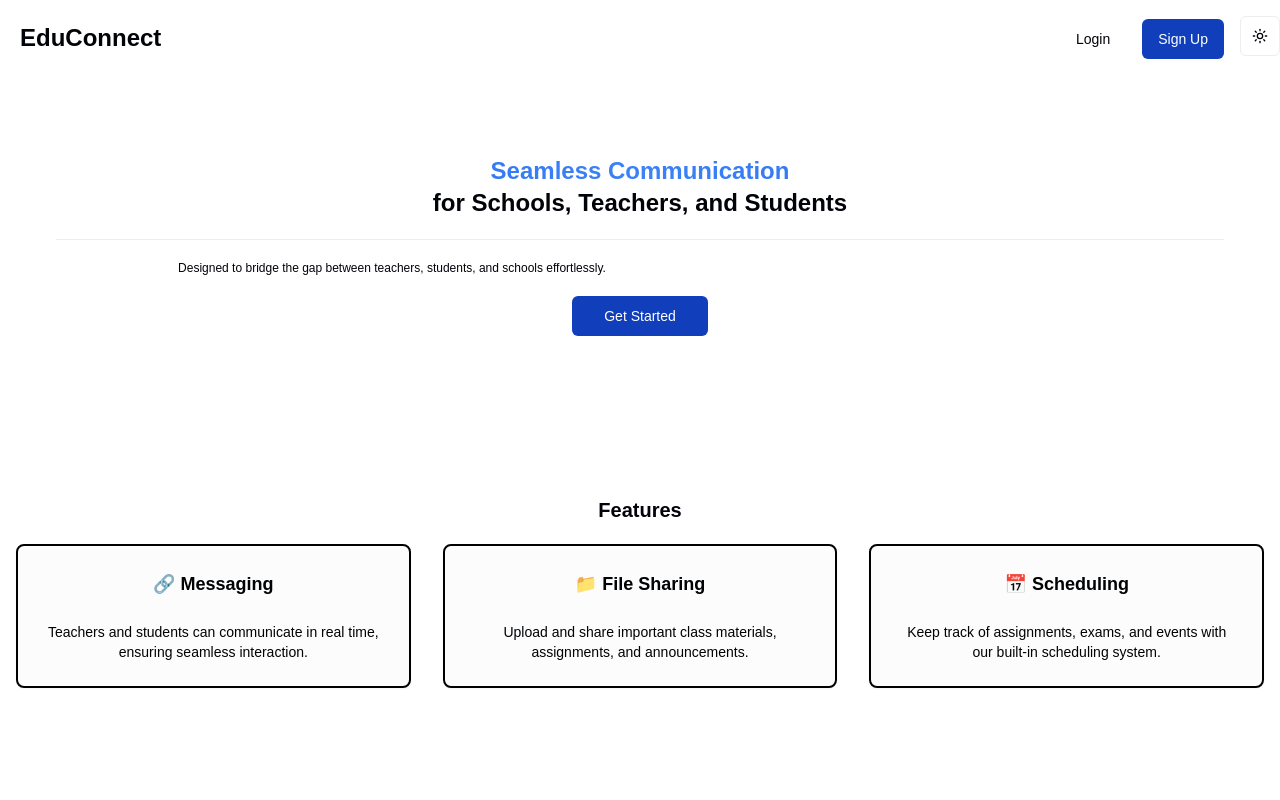
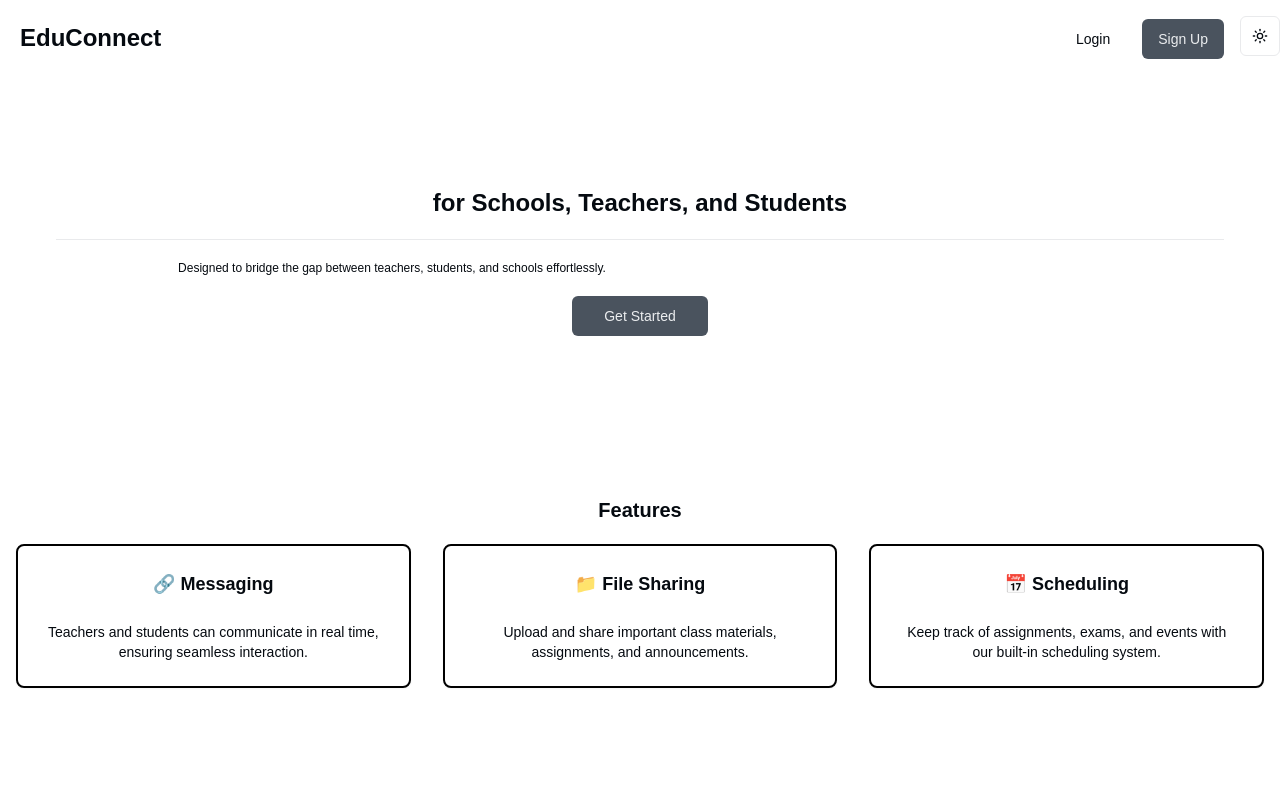
Before and after one commit to Kotsasmin/educonnect, a Next.js app: page / in a window 1280 px wide. Shown: the top 800 px of the page. Built offline with nearby package versions, Linux system fonts and the light colour scheme.

Commit message:
Sync Commit

```diff
--- a/app/(landing)/page.tsx
+++ b/app/(landing)/page.tsx
@@ -21,7 +21,7 @@ export default function LandingPage() {
     <div className="min-h-screen bg-gradient-to-r">
       <header className="container mx-auto py-4  ">
         <nav className="flex justify-between items-center">
-          <h1 className="text-lg font-bold ml-5 cursor-default dark:hover:text-gray-300 hover:text-gray-700 transition-all sm:text-2xl">
+          <h1 className="text-lg font-bold ml-5 cursor-default transition-all sm:text-2xl">
             EduConnect
           </h1>
 
@@ -60,7 +60,7 @@ export default function LandingPage() {
       <main className="container mx-auto px-4">
         <section className="text-center py-20">
           <h2 className="text-2xl font-bold mb-5">
-            <div className="bg-gradient-to-r to-danger bg-clip-text text-transparent from-blue-600 via-blue-500 to-blue-600 font-semibold">
+            <div className="bg-gradient-to-r to-danger bg-clip-text text-transparent  font-semibold">
               Seamless Communication
             </div>{" "}
             for Schools, Teachers, and Students
@@ -72,13 +72,13 @@ export default function LandingPage() {
             effortlessly.
           </p>
 
-          <Button className="px-8 py-4 text-sm hover:bg-blue-500 hover:text-white hover:px-9 transition-all">
+          <Button className="px-8 py-4 text-sm   hover:px-9 transition-all">
             Get Started
           </Button>
         </section>
 
         <section className="py-20">
-          <h1 className="text-center text-xl mb-5 font-semibold hover:text-blue-500 transition-all cursor-default">
+          <h1 className="text-center text-xl mb-5 font-semibold  transition-all cursor-default">
             Features
           </h1>
           <div className="grid grid-cols-1 md:grid-cols-3 gap-8">
@@ -126,7 +126,7 @@ export default function LandingPage() {
             Start using EduConnect to connect with your school community.
           </p>
           <div className="flex justify-center justify-items-center space-x-4">
-            <Button className="px-8 py-4 text-sm hover:bg-blue-500 hover:text-white hover:px-9 transition-all">
+            <Button className="px-8 py-4 text-sm  hover:px-9 transition-all">
               Get Started
             </Button>
           </div>
--- a/app/globals.css
+++ b/app/globals.css
@@ -4,6 +4,7 @@
 
 body {
   font-family: Arial, Helvetica, sans-serif;
+  margin: 0;
 }
 
 @layer utilities {
@@ -15,52 +16,50 @@ body {
 
 @layer base {
   :root {
-    --background: 224 49% 100%;
-    --foreground: 224 69% 2%;
-    --muted: 44 37% 91%;
-    --muted-foreground: 44 9% 33%;
-    --popover: 0 0% 99%;
-    --popover-foreground: 224 69% 1%;
-    --card: 0 0% 99%;
-    --card-foreground: 224 69% 1%;
-    --border: 224 3% 93%;
-    --input: 224 3% 93%;
-    --primary: 224 83% 40%;
-    --primary-foreground: 0 0% 100%;
-    --secondary: 44 83% 40%;
-    --secondary-foreground: 0 0% 0%;
-    --accent: 44 83% 40%;
-    --accent-foreground: 0 0% 0%;
-    --destructive: 10 100% 21%;
-    --destructive-foreground: 10 100% 81%;
-    --ring: 224 83% 40%;
+    --background: 212 47% 100%;
+    --foreground: 212 55% 4%;
+    --muted: 182 31% 86%;
+    --muted-foreground: 182 8% 37%;
+    --popover: 212 47% 100%;
+    --popover-foreground: 212 55% 4%;
+    --card: 212 47% 100%;
+    --card-foreground: 212 55% 4%;
+    --border: 212 9% 92%;
+    --input: 212 9% 92%;
+    --primary: 212 12% 33%;
+    --primary-foreground: 212 12% 93%;
+    --secondary: 182 12% 33%;
+    --secondary-foreground: 0 0% 100%;
+    --accent: 242 12% 33%;
+    --accent-foreground: 242 12% 93%;
+    --destructive: 10 95% 33%;
+    --destructive-foreground: 10 95% 93%;
+    --ring: 212 12% 33%;
     --radius: 0.5rem;
   }
 
   .dark {
-    --background: 224 50% 1%;
-    --foreground: 224 30% 100%;
-    --muted: 44 37% 9%;
-    --muted-foreground: 44 9% 67%;
-    --popover: 224 50% 2%;
-    --popover-foreground: 0 0% 100%;
-    --card: 224 50% 2%;
-    --card-foreground: 0 0% 100%;
-    --border: 224 3% 10%;
-    --input: 224 3% 10%;
-    --primary: 224 83% 40%;
-    --primary-foreground: 0 0% 100%;
-    --secondary: 44 83% 40%;
-    --secondary-foreground: 0 0% 0%;
-    --accent: 44 83% 40%;
-    --accent-foreground: 0 0% 0%;
-    --destructive: 10 100% 50%;
+    --background: 212 50% 1%;
+    --foreground: 212 13% 100%;
+    --muted: 182 31% 14%;
+    --muted-foreground: 182 8% 63%;
+    --popover: 212 50% 1%;
+    --popover-foreground: 212 13% 100%;
+    --card: 212 50% 1%;
+    --card-foreground: 212 13% 100%;
+    --border: 212 9% 13%;
+    --input: 212 9% 13%;
+    --primary: 212 12% 33%;
+    --primary-foreground: 212 12% 93%;
+    --secondary: 182 12% 33%;
+    --secondary-foreground: 0 0% 100%;
+    --accent: 242 12% 33%;
+    --accent-foreground: 242 12% 93%;
+    --destructive: 10 95% 47%;
     --destructive-foreground: 0 0% 100%;
-    --ring: 224 83% 40%;
+    --ring: 212 12% 33%;
   }
 }
-
-
 
 
 
```
